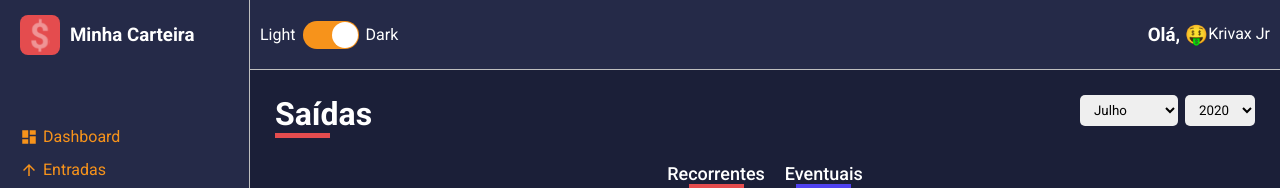
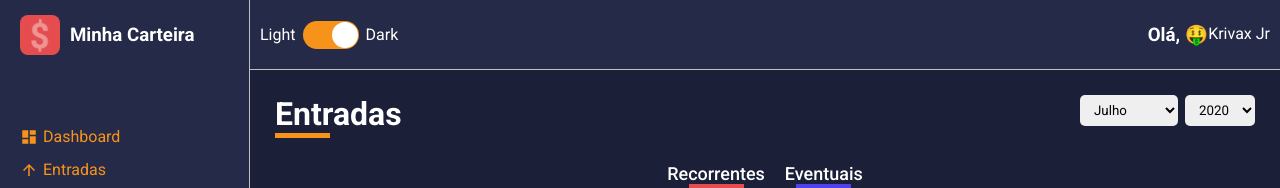
Before and after one commit to krivax/minhacarteira, a React (Create React App) app: page /list/entry-balance in a window 1280 px wide. Shown: the top 188 px of the page. Built offline with nearby package versions, Linux system fonts and the light colour scheme.

Commit message:
adicionado as rotas

```diff
--- a/package.json
+++ b/package.json
@@ -14,6 +14,7 @@
     "react": "^16.13.1",
     "react-dom": "^16.13.1",
     "react-icons": "^3.11.0",
+    "react-router-dom": "^5.2.0",
     "react-scripts": "3.4.1",
     "react-switch": "^5.0.1",
     "styled-components": "^5.1.1",
@@ -42,6 +43,7 @@
   },
   "devDependencies": {
     "@types/react": "^16.9.48",
-    "@types/react-dom": "^16.9.8"
+    "@types/react-dom": "^16.9.8",
+    "@types/react-router-dom": "^5.1.5"
   }
 }
--- a/src/App.tsx
+++ b/src/App.tsx
@@ -1,9 +1,9 @@
 import React from 'react';
 import { ThemeProvider } from 'styled-components';
 import GlobalStyles from './styles/GlobalStyles';
-import Layout from './components/Layout';
-//import Dashboard from './pages/Dashboard';
-import List from './pages/List';
+
+import Routes from './routes';
+
 
 import dark from './styles/themes/dark';
 
@@ -12,9 +12,7 @@
   return (
     <ThemeProvider theme={dark}>
       <GlobalStyles />
-      <Layout>
-        <List/>
-      </Layout>
+      <Routes />
     </ThemeProvider>
   );
 }
--- a/src/components/Aside/index.tsx
+++ b/src/components/Aside/index.tsx
@@ -27,17 +27,17 @@
       </Header>
 
       <MenuContainer>
-        <MenuItemLink href="#teste">
+        <MenuItemLink href="/dashboard">
             <MdDashboard/>
             Dashboard
         </MenuItemLink>
 
-        <MenuItemLink href="#teste">
+        <MenuItemLink href="/list/entry-balance">
             <MdArrowUpward />
             Entradas
         </MenuItemLink>
 
-        <MenuItemLink href="#teste">
+        <MenuItemLink href="/list/exit-balance">
             <MdArrowDownward />
             Saidas
         </MenuItemLink>
--- a/src/components/SelectInput/index.tsx
+++ b/src/components/SelectInput/index.tsx
@@ -14,7 +14,7 @@
       <select>
         {
           options.map(option => (
-          <option value={option.value}>{option.label}</option>
+          <option key={option.value} value={option.value}>{option.label}</option>
           ))
         }
       </select>
--- a/src/pages/List/index.tsx
+++ b/src/pages/List/index.tsx
@@ -1,9 +1,17 @@
-import React from 'react';
+import React, { useMemo } from 'react';
 import ContentHeader from '../../components/ContentHeader';
 import SelectInput from '../../components/SelectInput';
 import HistoryFinanceCard from '../../components/HistoryFinanceCard';
 
 import { Container, Content, Filters} from './styles';
+
+interface IRouteParams {
+  match: {
+    params:{
+      type: string;
+    }
+  }
+}
 
 const months = [
   {value: 7, label: 'Julho'},
@@ -17,10 +25,22 @@
   {value: 2018, label: 2018}
 ]
 
-const List: React.FC = ()=> {
+const List: React.FC<IRouteParams> = ({ match })=> {
+
+  const { type } = match.params;
+  const title = useMemo(() => {
+    return type === 'entry-balance' ? {
+      title: 'Entradas',
+      lineColor: '#F7931B'
+     } : {
+      title: 'Saídas',
+      lineColor:'#E44C4E'
+    }
+  }, [type]);
+
   return(
     <Container>
-      <ContentHeader title="Saídas" lineColor="#E44C4E">
+      <ContentHeader title={title.title} lineColor={title.lineColor}>
         <SelectInput options={months} />
         <SelectInput options={years} />
       </ContentHeader>
--- /dev/null
+++ b/src/routes/app.routes.tsx
@@ -0,0 +1,19 @@
+import React from 'react';
+
+import {Switch, Route } from 'react-router-dom';
+
+import Layout from '../components/Layout';
+import Dashboard from '../pages/Dashboard';
+import List from '../pages/List';
+
+
+const AppRoutes: React.FC = () => (
+  <Layout>
+    <Switch>
+      <Route path="/dashboard" exact component={Dashboard} />
+      <Route path="/list/:type" exact component={List} />
+    </Switch>
+  </Layout>
+);
+
+export default AppRoutes;
--- /dev/null
+++ b/src/routes/index.tsx
@@ -0,0 +1,12 @@
+import React from 'react';
+import { BrowserRouter } from 'react-router-dom';
+
+import App from './app.routes';
+
+const Routes: React.FC = ()=> (
+  <BrowserRouter>
+    <App />
+  </BrowserRouter>
+ )
+
+export default Routes;
```
Also changed, not shown: 2 other files (tests, documents, lock files or other folders).
